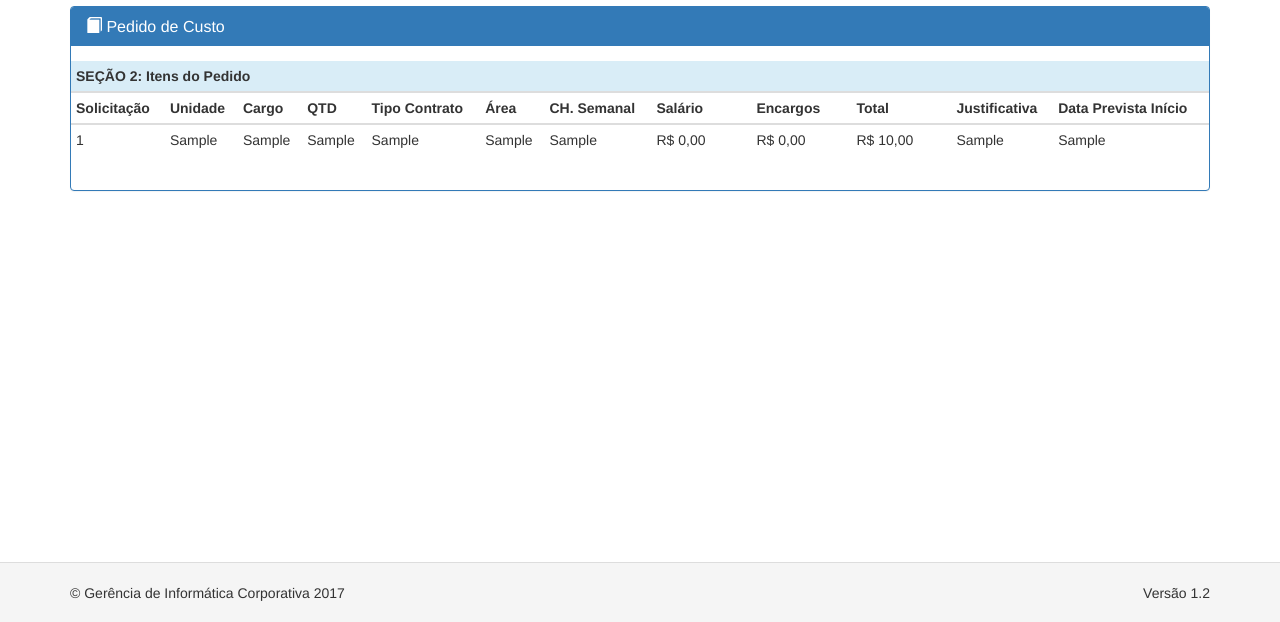
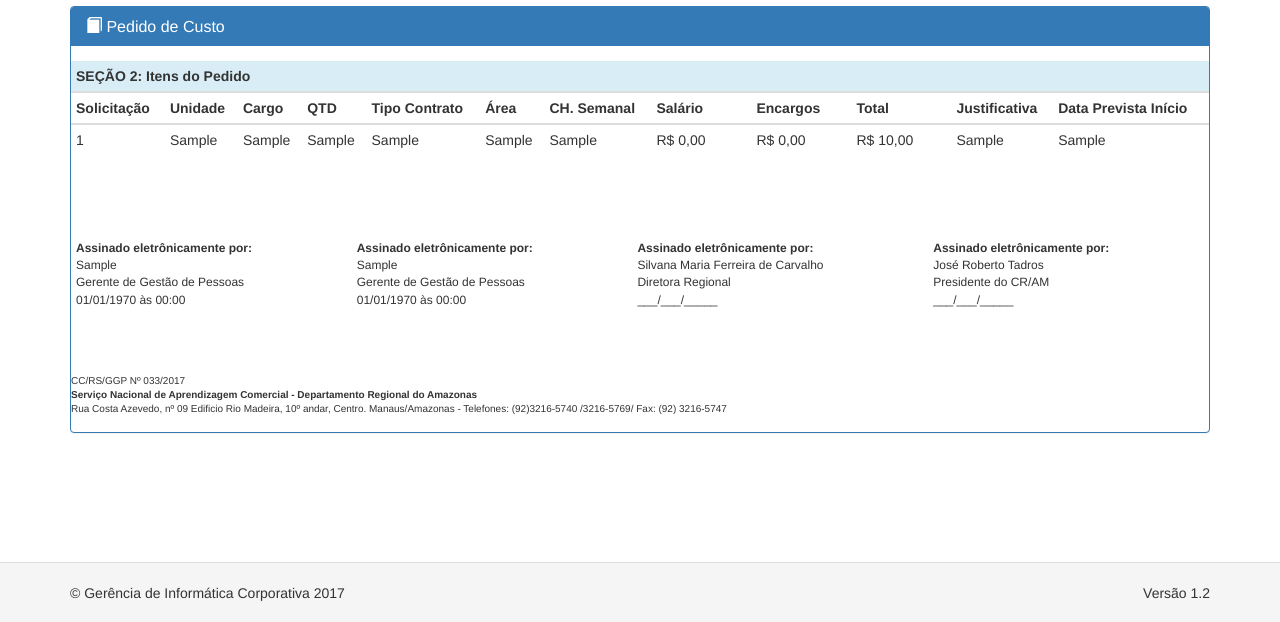
Before and after one commit to FernandoMauricio/processos_seletivos, a Yii app: template views/pedidos/pedido-custo/view.php in a window 1280 px wide. Shown: the part 178-800 px from the top of the page. Run offline with PHP 8.4 and a stand-in for Yii, Linux system fonts and the light colour scheme; the template is opened without the code that fills it: most values are stand-ins (such as "Sample title", 1, 10 or a date in 2020); data that the repository does not hold is empty; some libraries are stand-ins or nearby versions.

Commit message:
Alterações na view Pedido de Custo

```diff
--- a/views/pedidos/pedido-custo/view.php
+++ b/views/pedidos/pedido-custo/view.php
@@ -24,7 +24,6 @@ $this->params['breadcrumbs'][] = $this->title;
             ],
         ]) ?>
     </p>
-
 
 <div class="panel panel-primary">
   <div class="panel-heading">
@@ -150,6 +149,54 @@ $this->params['breadcrumbs'][] = $this->title;
             </tr>
                 <?php endforeach; ?>
             </tbody>
+          </table><br /><br /><br />
+                                    <!-- CAIXA DE AUTORIZAÇÃO GERÊNCIA DO SETOR -->
+
+  <table class="table table-condensed table-hover">
+     <tbody>
+         <td style="font-size: 12px; border-top: 0px solid"><b>Assinado eletrônicamente por:</b><br />
+            <?php echo $model->custo_aprovadorggp; ?><br />
+            Gerente de Gestão de Pessoas<br />
+            <?php echo date('d/m/Y à\s H:i', strtotime( $model->custo_dataaprovacaoggp )) ?>&nbsp;&nbsp;&nbsp;<br />
+          </td>
+
+          <td style="font-size: 12px; border-top: 0px solid"><b>Assinado eletrônicamente por:</b><br />
+            <?php echo $model->custo_aprovadorggp; ?><br />
+            Gerente de Gestão de Pessoas<br />
+            <?php echo date('d/m/Y à\s H:i', strtotime( $model->custo_dataaprovacaoggp )) ?>&nbsp;&nbsp;&nbsp;<br />
+          </td>
+
+          <td style="font-size: 12px; border-top: 0px solid"><b>Assinado eletrônicamente por:</b><br />
+            Silvana Maria Ferreira de Carvalho<br />
+            Diretora Regional<br />
+             ___/___/_____<br />
+          </td>
+
+          <td style="font-size: 12px; border-top: 0px solid"><b>Assinado eletrônicamente por:</b><br />
+            José Roberto Tadros<br />
+            Presidente do CR/AM<br />
+             ___/___/_____<br />
+          </td>
+
+     </tbody>
  </table>
+
+          <br /><br />
+
+          <div class="row">
+              <div class="col-md-12" style="font-size: 10px;">
+                  CC/RS/GGP  Nº 033/2017<br />
+                  <b>Serviço Nacional de Aprendizagem Comercial - Departamento Regional do Amazonas</b><br />
+                  Rua Costa Azevedo, nº 09 Edificio Rio Madeira, 10º andar, Centro. Manaus/Amazonas  -  Telefones: (92)3216-5740 /3216-5769/ Fax: (92) 3216-5747<br />
               </div>
-</div></div></div>
+
+              </div>
+            </div>
+          </div>
+        </div>
+
+
+      </div>
+    </div>
+  </div>
+</div>
```
Lines whose indentation alone changed are shown as unchanged.
